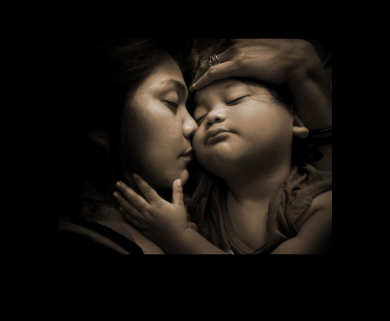
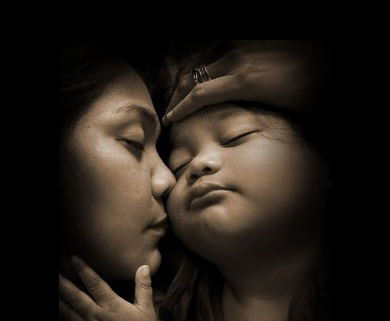
Before and after one commit to 2ld21c/the-condemnation-game, a Gatsby site: page / in a window 390 px wide. Shown: the part 121-442 px from the top of the page. Built offline with nearby package versions, Linux system fonts and the light colour scheme; Gatsby itself is replaced by a stand-in of ours.

Commit message:
blurred edges of main image

```diff
--- a/src/pages/index.js
+++ b/src/pages/index.js
@@ -8,7 +8,7 @@ import {ImNewspaper, ImLibrary, ImBook} from "react-icons/im"
 import "../styles/main.css"
 
 const Index = ({data}) => {
-  console.log(data)
+
   const posts = data.allMarkdownRemark.edges
     return (
         <Layout>
@@ -16,7 +16,7 @@ const Index = ({data}) => {
           <div className="index">
             <div className="top">
               <div className="image-wrap">
-                  <Img fluid={data.mainPic.childImageSharp.fluid} />
+                  {/* <Img fluid={data.mainPic.childImageSharp.fluid} /> */}
               </div>
               <div className="intro-wrap">
                 <h1>The Latest</h1>
--- a/src/styles/main.css
+++ b/src/styles/main.css
@@ -24,8 +24,13 @@ img {
     align-items: center;
 }
 .image-wrap {
-    width: 30%;
-
+    width: 50%;
+    height: 100%;
+    background-image: url("../images/mother_child2.jpg");
+    background-repeat: no-repeat;
+    background-size: contain;
+    background-position: center;
+    box-shadow: -120px 0 50px 100px #000 inset;
 }
 .intro-wrap {
     width: 40%;
@@ -72,7 +77,26 @@ img {
 .card h2 {
     font-weight: 200;
 }
-
+@media(max-width: 1400px) {
+    .image-wrap {
+        box-shadow: -80px 0 50px 100px #000 inset;
+    }
+}
+@media(max-width: 1300px) {
+    .image-wrap {
+        box-shadow: -50px 0 50px 100px #000 inset;
+    }
+}
+@media(max-width: 1200px) {
+    .image-wrap {
+        box-shadow: -30px 0 50px 100px #000 inset;
+    }
+}
+@media(max-width: 1000px) {
+    .image-wrap {
+        box-shadow: 0 -20px 50px 100px #000 inset;
+    }
+}
 @media(max-width: 750px) {
     .top {
         margin-top: 10vh;
@@ -80,8 +104,12 @@ img {
         height: 100%;
     }
     .image-wrap {
-        width: 50%;
+        width: 350px;
+        height: 350px;
         margin: 5%;
+        background-size: cover;
+        box-shadow: -20px 0 50px 20px #000 inset;
+
     }
     .intro-wrap {
         width: 60%;
```
Also changed, not shown: src/images/mother_child2.jpg (added).
